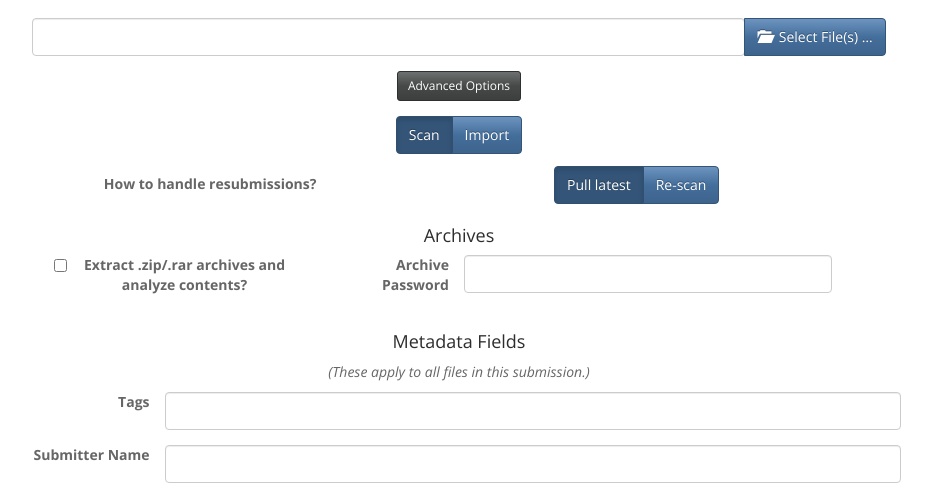
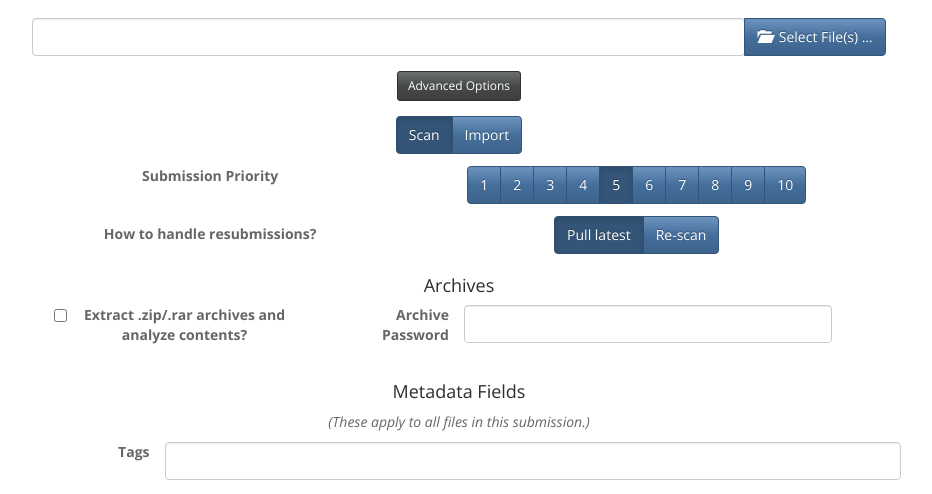
Before and after one commit to mitre/multiscanner, a Flask app: page / in a window 1280 px wide, after a click on "Advanced Options". Shown: the part 482-976 px from the top of the page, without its empty margins (181-1113 px from the left). Run offline with Flask 2, Linux system fonts and the light colour scheme; parts of the project's set-up code (start-up, migrations or seed data) failed here and were passed over; some libraries are stand-ins or nearby versions.

Commit message:
Celery priority queues (#185)
* WIP: initial changes to support multiple queues

* Pass options as kwargs

* New changes to support routing of tasks per new approach

* remove modulo operation for priority, set x-max-priority to 10

* fix default priority for queue_task. Add queue for periodic tasks

* close <input /> tags

* empty commit for test harness

* update test cases to use apply_async instead of delay

* flake8: changes to files

* add tests to mock priority queues

* update `ssdeep_compare_celery` method to `apply_async` and rename other

methods for better clarity

```diff
--- a/multiscanner/web/templates/index.html
+++ b/multiscanner/web/templates/index.html
@@ -73,7 +73,7 @@
           '<div class="form-group-sm tags-group">\n' +
           '   <label for="{previewId}-Tags" class="col-md-2 control-label">Tags</label>\n' +
           '   <div class="input-group col-md-10">\n' +
-          '     <input type="text" class="form-control" id="{previewId}-Tags" name="{previewId}-Tags"></input>\n' +
+          '     <input type="text" class="form-control" id="{previewId}-Tags" name="{previewId}-Tags" />\n' +
           '   </div>\n' +
           '</div>\n' +
           {% for metadata in metadata_fields %}
@@ -81,7 +81,7 @@
           {% set field = metadata|replace(" ", "-")|replace(".", "-")|replace("#", "-")%}
           '    <label for="{previewId}-{{field}}" class="col-md-2 control-label">{{metadata}}</label>\n' +
           '    <div class="input-group col-md-10">\n' +
-                  '<input type="text" class="form-control" id="{previewId}-{{field}}" name="{previewId}-{{field}}"></input>\n' +
+                  '<input type="text" class="form-control" id="{previewId}-{{field}}" name="{previewId}-{{field}}" />\n' +
           '    </div>\n' +
           '    </div>\n' +
           {% endfor %}
@@ -237,7 +237,7 @@
     //  var modules = '<div id="module-opts" class="opt-section"><h4>Modules</h4><p>Select which modules to use:</p>';
     //  for (mod in data.Modules) {
     //    checked = (data.Modules[mod] == "True" ? "checked" : "");
-    //    modules += '<div class="checkbox col-md-4"> <label><input type="checkbox" name="'+mod+'" '+checked+'>'+mod+'</label> </div>';
+    //    modules += '<div class="checkbox col-md-4"> <label><input type="checkbox" name="'+mod+'" '+checked+' />'+mod+'</label> </div>';
     //  }
     //  modules += '</div>';
     //  $('#adv-options').prepend(modules);
@@ -281,13 +281,13 @@
     <h1 class="text-center">MultiScanner</h1>
     <br />
 
-    <form class="form-horizontal" id="scan-form" enctype="multipart/form-data">
+    <form class="form-horizontal" id="scan-form" enctype="multipart/form-data" method="post">
       <fieldset>
         <legend>Submit Files For Analysis</legend>
 
         <div class="form-group">
           <div class="input-group" id="file-group">
-            <input type="file" class="file-loading" id="filesUpload" name="file" multiple></input>
+            <input type="file" class="file-loading" id="filesUpload" name="file" multiple />
           </div>
         </div>
 
@@ -296,35 +296,70 @@
         </div>
         <div id="adv-options" class="collapse form-group text-center">
           <div id="upload-opts" class="opt-section">
-            <div class="btn-group btn-toggle" data-toggle="buttons">
+            <div class="btn-group btn-toggle" data-toggle="buttons" role="group">
               <label class="btn btn-primary active">
-                <input name="upload" value="scan" type="radio" title="Scan and generate a new report" checked> Scan
+                <input name="upload" value="scan" type="radio" title="Scan and generate a new report" checked /> Scan
               </label>
               <label class="btn btn-primary">
-                <input name="upload" value="import" type="radio" title="Import an already generated report"> Import
+                <input name="upload" value="import" type="radio" title="Import an already generated report" /> Import
+              </label>
+            </div>
+          </div>
+          <div id="priority-opts" class="opt-section">
+            <label class="col-md-5">Submission Priority</label>
+            <div class="btn-group btn-toggle" data-toggle="buttons" role="group">
+              <label class="btn btn-primary">
+                <input type="radio" name="priority" value="1" /> 1
+              </label>
+              <label class="btn btn-primary">
+                <input type="radio" name="priority" value="2" /> 2
+              </label>
+              <label class="btn btn-primary">
+                <input type="radio" name="priority" value="3" /> 3
+              </label>
+              <label class="btn btn-primary">
+                <input type="radio" name="priority" value="4" /> 4
+              </label>
+              <label class="btn btn-primary active">
+                <input type="radio" name="priority" value="5" checked /> 5
+              </label>
+              <label class="btn btn-primary">
+                <input type="radio" name="priority" value="6" /> 6
+              </label>
+              <label class="btn btn-primary">
+                <input type="radio" name="priority" value="7" /> 7
+              </label>
+              <label class="btn btn-primary">
+                <input type="radio" name="priority" value="8" /> 8
+              </label>
+              <label class="btn btn-primary">
+                <input type="radio" name="priority" value="9" /> 9
+              </label>
+              <label class="btn btn-primary">
+                <input type="radio" name="priority" value="10" /> 10
               </label>
             </div>
           </div>
           <div id="duplicate-opts" class="opt-section">
             <label class="col-md-5">How to handle resubmissions?</label>
-            <div class="btn-group btn-toggle" data-toggle="buttons">
+            <div class="btn-group btn-toggle" data-toggle="buttons" role="group">
               <label class="btn btn-primary active">
-                <input name="duplicate" value="latest" type="radio" title="Pull the latest report" checked> Pull latest
+                <input name="duplicate" value="latest" type="radio" title="Pull the latest report" checked /> Pull latest
               </label>
               <label class="btn btn-primary">
-                <input name="duplicate" value="rescan" type="radio" title="Re-scan and generate a new report"> Re-scan
+                <input name="duplicate" value="rescan" type="radio" title="Re-scan and generate a new report" /> Re-scan
               </label>
             </div>
           </div>
           <div id="archive-opts" class="opt-section">
             <h4>Archives</h4>
             <div class="checkbox col-md-4">
-              <label><input type="checkbox" value="" id="archive-analyze" name="archive-analyze">Extract .zip/.rar archives and analyze contents?</label>
+              <label><input type="checkbox" value="" id="archive-analyze" name="archive-analyze" />Extract .zip/.rar archives and analyze contents?</label>
             </div>
             <div class="form-group archive-group">
               <label for="archive-password" class="col-md-2 control-label">Archive Password</label>
               <div class="input-group col-md-5">
-                <input type="text" class="form-control" id="archive-password" name="archive-password"></input>
+                <input type="text" class="form-control" id="archive-password" name="archive-password" />
               </div>
             </div>
           </div>
@@ -334,7 +369,7 @@
             <div class="form-group metadata-group tags-group">
               <label for="metadata-Tags" class="col-md-2 control-label">Tags</label>
               <div class="input-group col-md-10">
-                <input type="text" class="form-control" id="metadata-Tags" name="metadata-Tags"></input>
+                <input type="text" class="form-control" id="metadata-Tags" name="metadata-Tags" />
               </div>
             </div>
             {% for metadata in metadata_fields %}
@@ -342,7 +377,7 @@
               {% set field = metadata|replace(" ", "-")|replace(".", "-")|replace("#", "-")%}
               <label for="metadata-{{field}}" class="col-md-2 control-label">{{metadata}}</label>
               <div class="input-group col-md-10">
-                <input type="text" class="form-control" id="metadata-{{field}}" name="metadata-{{field}}"></input>
+                <input type="text" class="form-control" id="metadata-{{field}}" name="metadata-{{field}}" />
               </div>
             </div>
             {% endfor %}
```
Also changed, not shown: multiscanner/distributed/api.py (+36 -9 lines), multiscanner/distributed/celery_worker.py (+24 -2 lines), multiscanner/tests/test_api.py (+49 -2 lines), multiscanner/tests/test_celery_worker.py (+3 -3 lines), multiscanner/storage/file.py.
